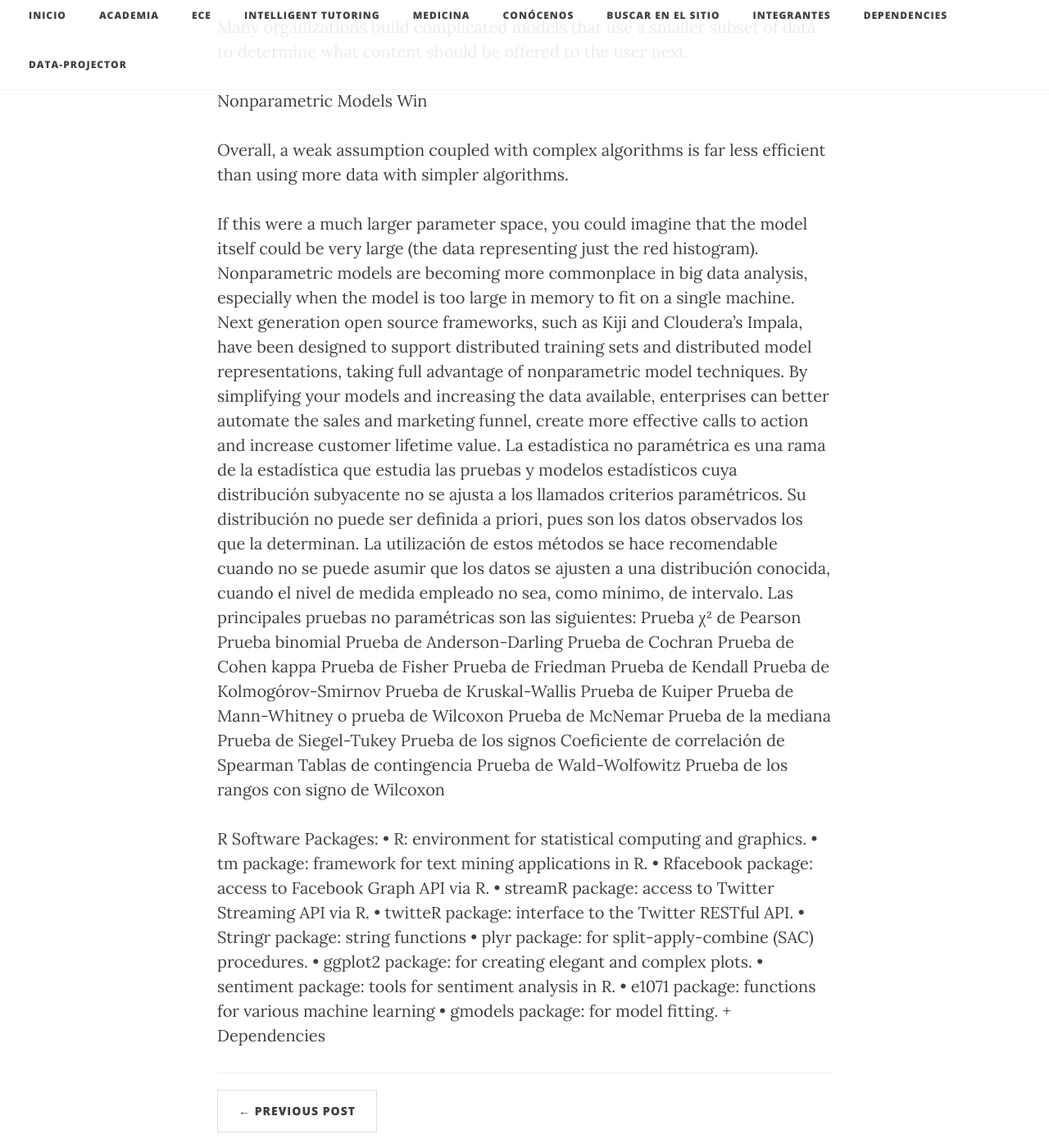
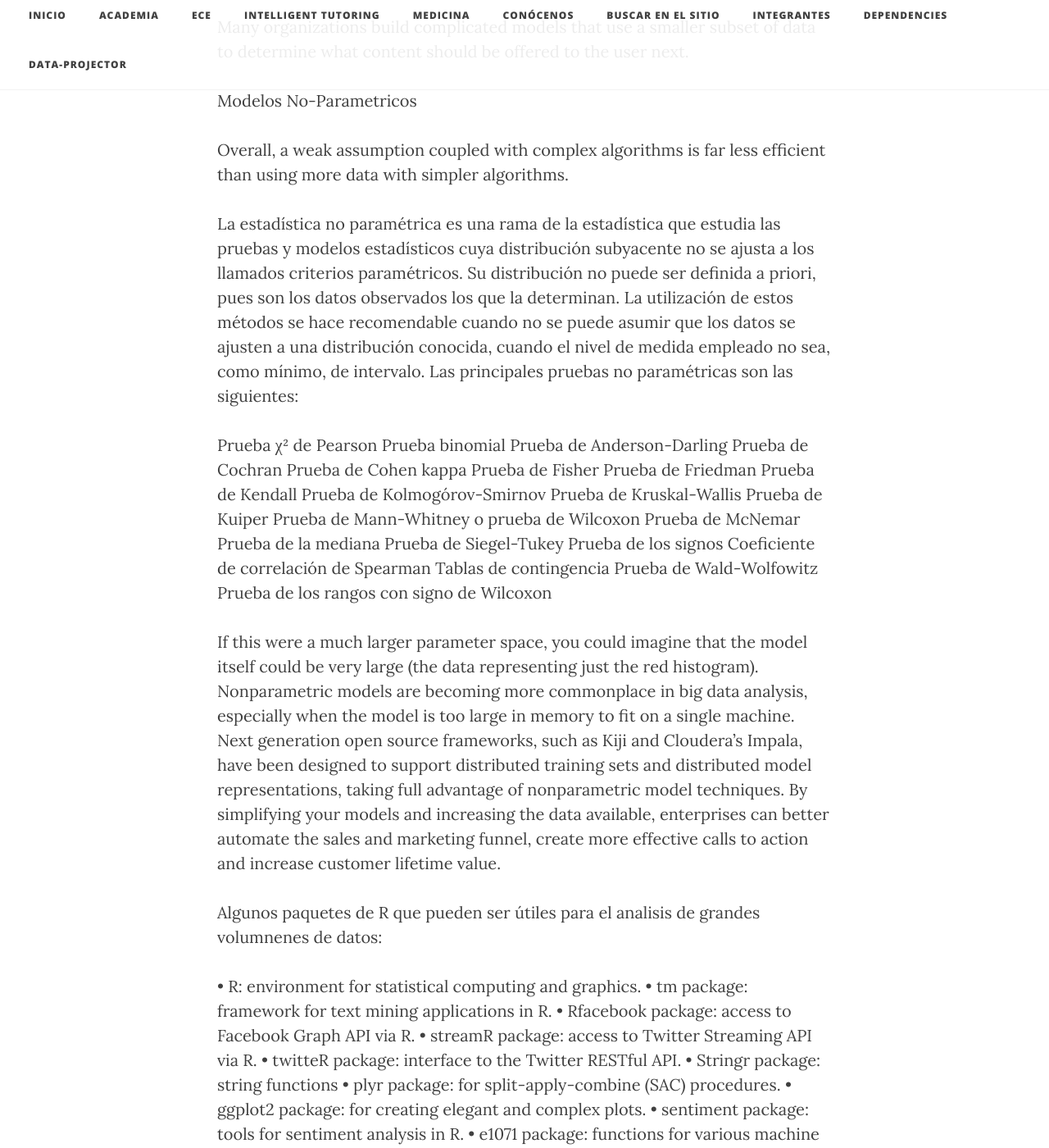
Before and after one commit to DA4IH/DA4IH.github.io, a Jekyll site: the page built from _posts/2017-02-04-Data_Analysis.markdown, in a window 1280 px wide and 1400 px high, scrolled down 205 px. Shown: the whole window at 82% size. Built offline with Jekyll 4.4.1, drawn with Linux system fonts in a browser that asks for light colours; nearby versions of some CDN libraries; comment, search, counter and statistics services are not loaded; some of the changed text lies outside the part shown.

Commit message:
redaccion

```diff
--- a/_posts/2017-02-04-Data_Analysis.markdown
+++ b/_posts/2017-02-04-Data_Analysis.markdown
@@ -1,6 +1,6 @@
 ---
 layout:     post
-title:      Data Sources
+title:      Modelos No-Parametricos
 author:     Dra. María Cosío León
 tags: 		  data-source posgrado statistics
 category:  academia
@@ -10,12 +10,12 @@ visualworkflow: true
 
 Many organizations build complicated models that use a smaller subset of data to determine what content should be offered to the user next.
 
-Nonparametric Models Win
+Modelos No-Parametricos
 
 Overall, a weak assumption coupled with complex algorithms is far less efficient than using more data with simpler algorithms.
 
-If this were a much larger parameter space, you could imagine that the model itself could be very large (the data representing just the red histogram). Nonparametric models are becoming more commonplace in big data analysis, especially when the model is too large in memory to fit on a single machine. Next generation open source frameworks, such as Kiji and Cloudera’s Impala, have been designed to support distributed training sets and distributed model representations, taking full advantage of nonparametric model techniques. By simplifying your models and increasing the data available, enterprises can better automate the sales and marketing funnel, create more effective calls to action and increase customer lifetime value.
 La estadística no paramétrica es una rama de la estadística que estudia las pruebas y modelos estadísticos cuya distribución subyacente no se ajusta a los llamados criterios paramétricos. Su distribución no puede ser definida a priori, pues son los datos observados los que la determinan. La utilización de estos métodos se hace recomendable cuando no se puede asumir que los datos se ajusten a una distribución conocida, cuando el nivel de medida empleado no sea, como mínimo, de intervalo. Las principales pruebas no paramétricas son las siguientes:
+
 Prueba χ² de Pearson
 Prueba binomial
 Prueba de Anderson-Darling
@@ -37,7 +37,10 @@ Tablas de contingencia
 Prueba de Wald-Wolfowitz
 Prueba de los rangos con signo de Wilcoxon
 
-R Software Packages:
+If this were a much larger parameter space, you could imagine that the model itself could be very large (the data representing just the red histogram). Nonparametric models are becoming more commonplace in big data analysis, especially when the model is too large in memory to fit on a single machine. Next generation open source frameworks, such as Kiji and Cloudera’s Impala, have been designed to support distributed training sets and distributed model representations, taking full advantage of nonparametric model techniques. By simplifying your models and increasing the data available, enterprises can better automate the sales and marketing funnel, create more effective calls to action and increase customer lifetime value.
+
+Algunos paquetes de R que pueden ser útiles para el analisis de grandes volumnenes de datos:
+
 • R: environment for statistical computing and graphics.
 • tm package: framework for text mining applications in R.
 • Rfacebook package: access to Facebook Graph API via R.
```
